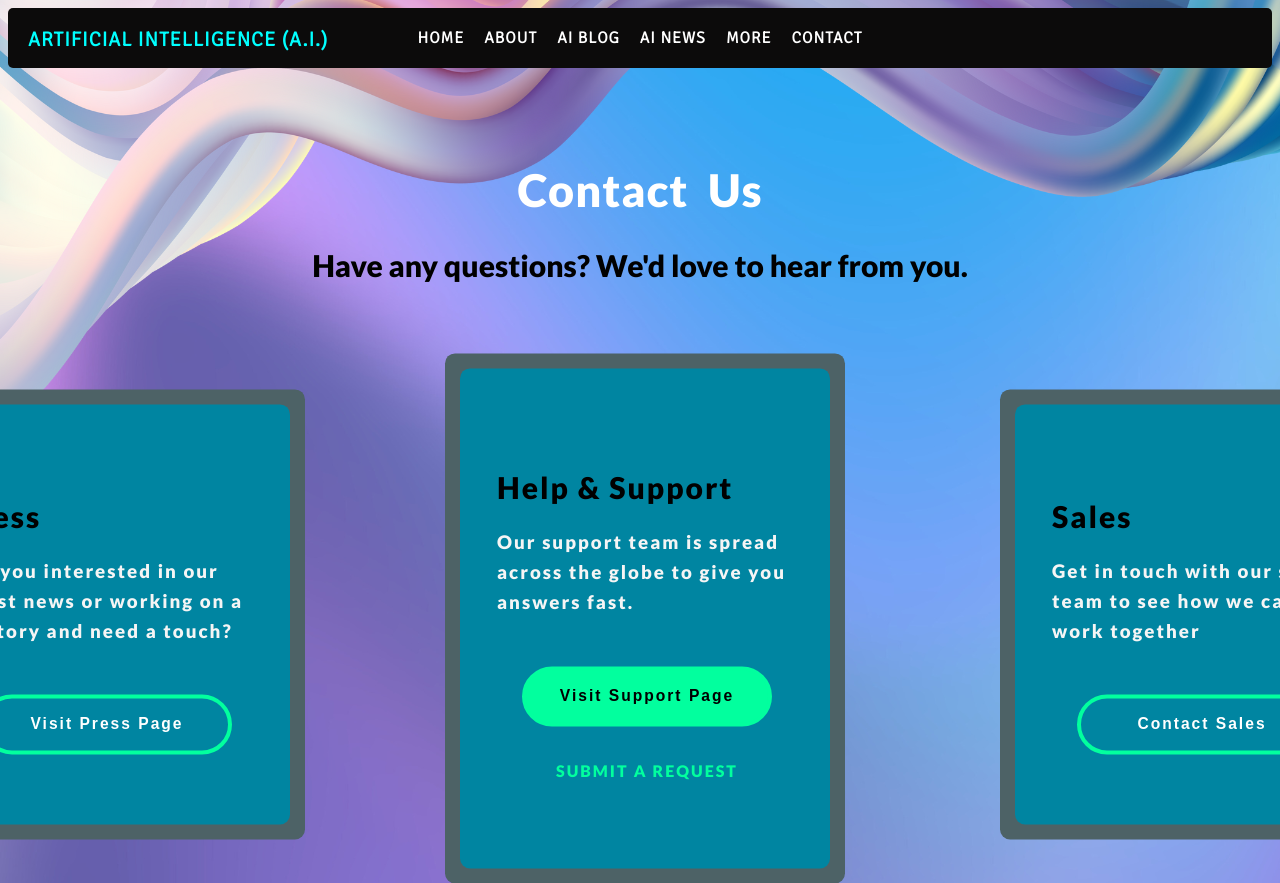
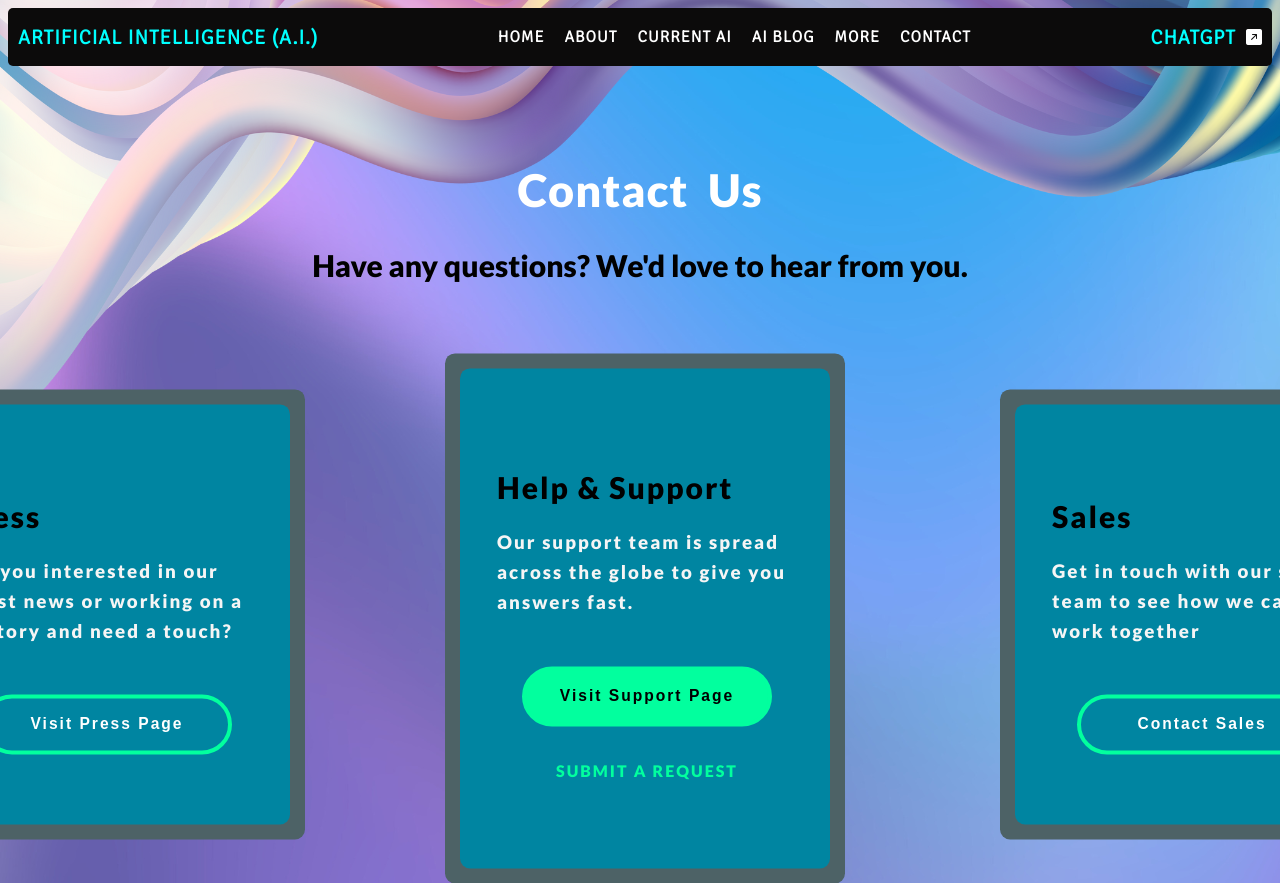
Before and after one commit to RhishavLamichhane/RhishavLamichhane.github.io, a plain HTML site: page Contact/index.html in a window 1280 px wide. Shown: the top 883 px of the page. Drawn offline with nearby package versions, Linux system fonts and the light colour scheme; a web font is replaced by a local one.

Commit message:
Feautres

```diff
--- a/About Us/styles.css
+++ b/About Us/styles.css
@@ -8,28 +8,43 @@ body
 }
 nav {
   background-color: rgb(12, 11, 11);
-  padding: 10px;
+  padding: 0px;
   border-radius: 5px;
   font-family: 'Signika', sans-serif;
+  height: auto;
+  width: 100%;
+  display: flex;
+  align-items: center;
+  border-radius: 5px;
+  justify-content:space-between;
+  margin: 0 auto;
 
 }
-nav h1
+nav .logo
 {
-  position: absolute;
-  top: 0%;
-  display: block;
-  padding: 10px;
-  text-decoration: none;
+  display: flex;
+  justify-content: left;
+  align-items: center;
+  margin: 0 10px;
+}
+nav .logo h1
+{
+  display: flex;
+  padding: 0px;
   font-size: 20px;
   font-weight: bold;
   letter-spacing: 1px;
-  text-transform: uppercase;
-  text-decoration: none;
   color: aqua;
 }
-nav h1 a
+nav .logo i
 {
-
+  margin-left: 10px;
+  display: flex;
+  align-items: center;
+  color: white;
+}
+nav .logo h1 a
+{
   text-decoration: none;
   font-weight: bold;
   letter-spacing: 1px;
--- a/Contact/index.html
+++ b/Contact/index.html
@@ -6,31 +6,36 @@
   <meta name="viewport" content="width=device-width, initial-scale=1.0">
   <title>A.I. - Leading World</title>
   <link rel="stylesheet" href="style.css">
+  <link rel="stylesheet" href="https://cdn.jsdelivr.net/npm/bootstrap-icons@1.10.4/font/bootstrap-icons.css">
 </head>
 <body>
   <nav>
-    <h1><a href="C:\Users\Rhish\Desktop\py\HTML\AI\index.html">Artificial Intelligence (A.I.)</a></h1>
+    <div class="logo"><h1><a href="./index.html">Artificial Intelligence (A.I.)</a></h1></div>
     <ul>
-      <li><a href="C:\Users\Rhish\Desktop\py\HTML\AI\index.html">Home</a></li>
+      <li><a href="./index.html">Home</a></li>
       <li>
         <a href="#">About</a>
         <ul>
-          <li><a href="./AIp/index.html">Artificial Intelligence</a></li>
+          <li><a href="./AIp/AI/index.html">Artificial Intelligence</a></li>
           <li><a href="#">Importance of AI</a></li>
           <li><a href="#">Uses of AI</a></li>
           <li><a href="#">Recent Updates of AI</a></li>
         </ul>
       </li>
-      <li><a href="#">AI Blog</a></li>
-      <li><a href="#">AI News</a></li>
+      <li><a href="#">CURRENT AI</a></li>
+      <li><a href="#">AI BLOG</a></li>
       <li><a href="#">More</a>
         <ul>
-          <li><a href="C:/Users/Rhish/Desktop/py/HTML/AI/About%20Us/index.html">About Us</a></li>
+          <li><a href="./About Us/index.html">About Us</a></li>
           <li><a href="#">Help</a></li>
         </ul>
       </li>
-      <li><a href="#">Contact</a></li>
+      <li><a href="./Contact/index.html">Contact</a></li>
     </ul>
+    <div class="logo">
+      <h1><a href="https://chat.openai.com/">ChatGPT</a></h1>
+      <i class="bi bi-arrow-up-right-square-fill"></i>
+    </div>
   </nav>
   <div class="con">
     <h1>Contact Us</h1>
--- a/Contact/style.css
+++ b/Contact/style.css
@@ -8,28 +8,43 @@ body
 }
 nav {
   background-color: rgb(12, 11, 11);
-  padding: 10px;
+  padding: 0px;
   border-radius: 5px;
   font-family: 'Signika', sans-serif;
+  height: auto;
+  width: 100%;
+  display: flex;
+  align-items: center;
+  border-radius: 5px;
+  justify-content:space-between;
+  margin: 0 auto;
 
 }
-nav h1
+nav .logo
 {
-  position: absolute;
-  top: 0%;
-  display: block;
-  padding: 10px;
-  text-decoration: none;
+  display: flex;
+  justify-content: left;
+  align-items: center;
+  margin: 0 10px;
+}
+nav .logo h1
+{
+  display: flex;
+  padding: 0px;
   font-size: 20px;
   font-weight: bold;
   letter-spacing: 1px;
-  text-transform: uppercase;
-  text-decoration: none;
   color: aqua;
 }
-nav h1 a
+nav .logo i
 {
-
+  margin-left: 10px;
+  display: flex;
+  align-items: center;
+  color: white;
+}
+nav .logo h1 a
+{
   text-decoration: none;
   font-weight: bold;
   letter-spacing: 1px;
--- a/styles.css
+++ b/styles.css
@@ -10,29 +10,43 @@ body
 }
 nav {
   background-color: rgb(12, 11, 11);
-  padding: 10px;
+  padding: 0px;
   border-radius: 5px;
   font-family: 'Signika', sans-serif;
-  overflow: auto;
+  height: auto;
+  width: 100%;
+  display: flex;
+  align-items: center;
+  border-radius: 5px;
+  justify-content:space-between;
+  margin: 0 auto;
 
 }
-nav h1
+nav .logo
 {
-  position: absolute;
-  top: 0%;
-  display: block;
-  padding: 10px;
-  text-decoration: none;
+  display: flex;
+  justify-content: left;
+  align-items: center;
+  margin: 0 10px;
+}
+nav .logo h1
+{
+  display: flex;
+  padding: 0px;
   font-size: 20px;
   font-weight: bold;
   letter-spacing: 1px;
-  text-transform: uppercase;
-  text-decoration: none;
   color: aqua;
 }
-nav h1 a
+nav .logo i
 {
-
+  margin-left: 10px;
+  display: flex;
+  align-items: center;
+  color: white;
+}
+nav .logo h1 a
+{
   text-decoration: none;
   font-weight: bold;
   letter-spacing: 1px;
```
Also changed, not shown: About Us/index.html (+12 -7 lines), index.html (+6 -1 lines).
